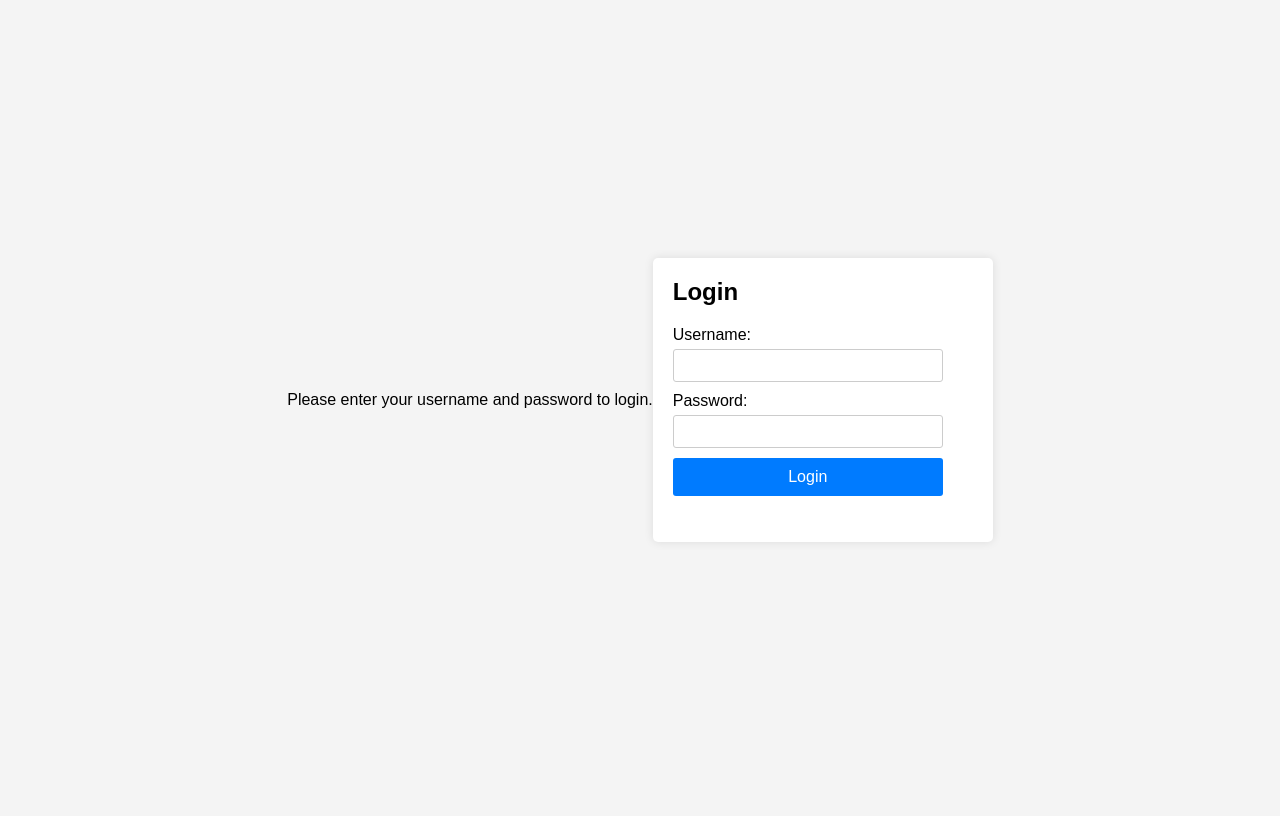
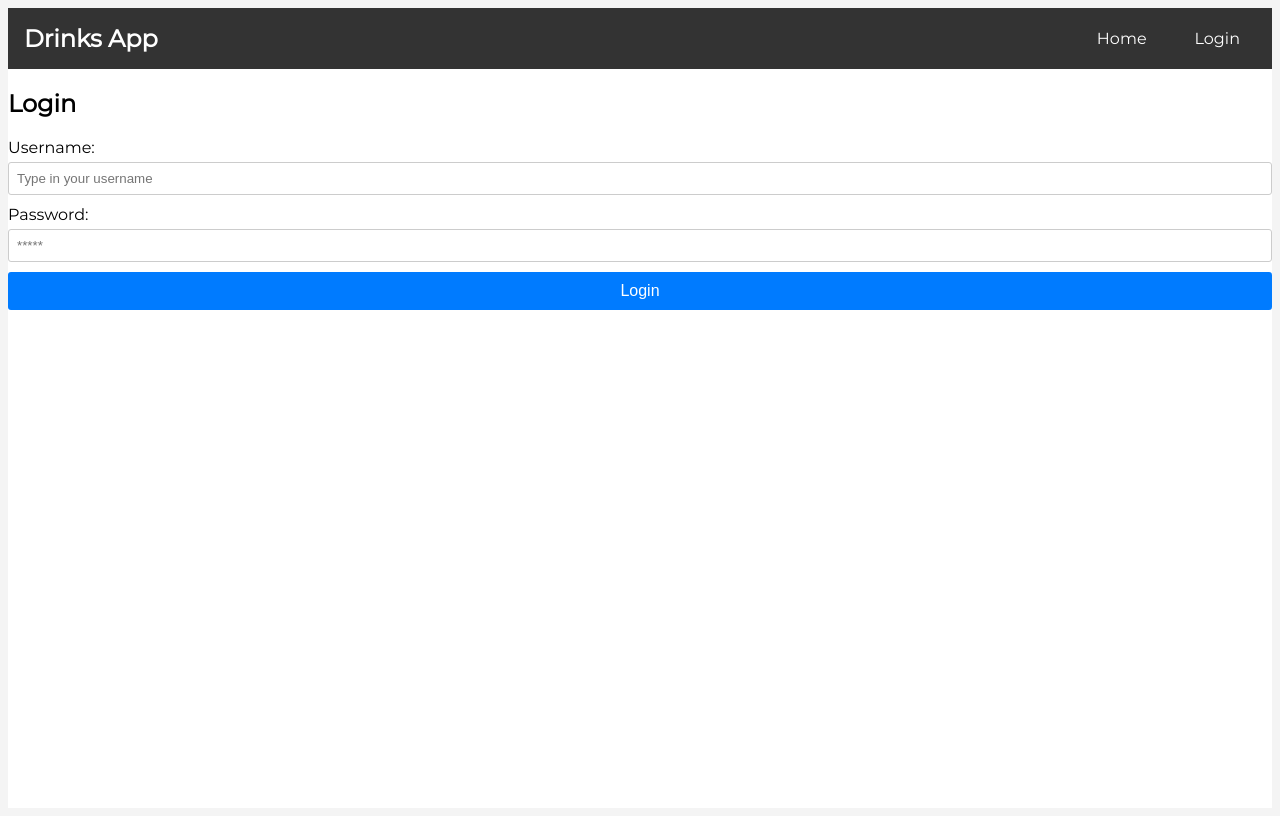
Before and after one commit to dyrel78/COSC_349_ASGN_1, a PHP site: page /voter/login.php in a window 1280 px wide. Before the commit the page ends 496 px from the top, so only its background shows below. Run offline with PHP 8.4, Linux system fonts and the light colour scheme; some web fonts are replaced.

Commit message:
added footer, reararnged page layouts

```diff
--- a/www/voter/css/navbar.css
+++ b/www/voter/css/navbar.css
@@ -1,12 +1,26 @@
 /* Navbar.css */
 
-.navbar {
+.navbar,.footer{
     background-color: #333;
     padding: 1rem;
     display: flex;
     justify-content: space-between;
     align-items: center;
+    /* width: 100%; */
+
   }
+
+.footer {
+
+    bottom: 0;
+    /* width: 100%; */
+  }
+.footer >p {
+  color: #fff;
+  font-size: 1rem;
+  font-weight: bold;
+
+}
 
   .navbar-logo {
     color: #fff;
--- a/www/voter/css/style.css
+++ b/www/voter/css/style.css
@@ -7,22 +7,21 @@ body {
     /* font-family: Arial, sans-serif; */
     font-family: "montserrat";
     background-color: #f4f4f4;
-    margin: 0;
-    padding: 0;
-    display: flex;
-    justify-content: center;
+    /* display: flex; */
+    /* justify-content: center;
     align-items: center;
-    height: 100vh;
+    height: 100vh; */
 }
 
 
 
 .container {
     background-color: #fff;
-    padding: 20px;
-    border-radius: 5px;
-    box-shadow: 0 0 10px rgba(0, 0, 0, 0.1);
-    width: 300px;
+    /* padding: 20px; */
+    /* border-radius: 5px;
+    box-shadow: 0 0 10px #0000001a; */
+    height: 100vh;
+    /* width: 300px; */
 
 }
 .container h2 {
@@ -70,6 +69,57 @@ body {
     color: green;
 }
 
+
+.login-container{
+    align-items: center;
+    align-content: center;
+}
+.login-container h2 {
+    margin: 0 0 20px;
+    margin-top: 20px;
+}
+.login-container label {
+    display: block;
+    margin-bottom: 5px;
+}
+.login-container input
+{
+    width: 100%;
+    padding: 8px;
+    margin-bottom: 10px;
+    border: 1px solid #ccc;
+    border-radius: 3px;
+}
+.login-container select
+{
+    width: 100%;
+    padding: 8px;
+    margin-bottom: 10px;
+    border: 1px solid #ccc;
+    border-radius: 3px;
+}
+.login-container input[type="submit"] {
+    width: 100%;
+    padding: 10px;
+    border: none;
+    border-radius: 3px;
+    background-color: #007bff;
+    color: #fff;
+    font-size: 16px;
+    cursor: pointer;
+}
+.login-container input[type="submit"]:hover {
+    background-color: #0056b3;
+}
+.error-message, .success-message {
+    color: red;
+    font-weight: bold;
+    text-align: center;
+}
+.success-message {
+    color: green;
+}
+
 /*
   .card-header {
     display: flex;
--- a/www/voter/login.php
+++ b/www/voter/login.php
@@ -1,3 +1,24 @@
+<!DOCTYPE HTML PUBLIC "-//IETF//DTD HTML//EN">
+<html>
+
+<head>
+    <title>Webserver test page</title>
+
+    <style>
+        <?php include 'css/style.css'; ?><?php include 'css/navbar.css'; ?>@font-face {
+            font-family: "montserrat";
+            src: url(css/Montserrat-Regular.woff2);
+        }
+
+        body {
+            font-family: 'montserrat', sans-serif;
+        }
+    </style>
+
+</head>
+
+
+
 <?php
 // Start a session to track login status
 session_start();
@@ -37,7 +58,7 @@
     $existing_user = $stmt->fetch(PDO::FETCH_ASSOC);
 
     // Verify the password
-                if ($existing_user ){ #&& password_verify($password, $existing_user['password'])) {
+    if ($existing_user) { #&& password_verify($password, $existing_user['password'])) {
         // Set session variable to track login status
         $_SESSION['logged_in'] = true;
         $_SESSION['username'] = $username;
@@ -45,52 +66,50 @@
         // Redirect to the home page or dashboard
         header('Location: index.php');
         exit;
-
     } else {
         // Display an error message if login failed
         $error_message = 'Invalid username or password';
         echo "<p class='error-message'> Invalid username or password </p>";
     }
-            }else{
-                echo "<p> Please enter your username and password to login. </p>";
+} else {
+    // echo "<p> Please enter your username and password to login. </p>";
 }
 
 
 
 ?>
-<!DOCTYPE html>
-<html>
-<head>
-<style>
-<?php include 'css/style.css'; ?>
-@font-face {
-    font-family: "montserrat";
-    src: url(Montserrat-Regular.woff2);
 
-        }
-    body{
-        font-family: 'montserrat', sans-serif;
-    }
-</style>
-    <title>Login Page</title>
-    <!-- <link rel="stylesheet" href="/css/style.css"> -->
 
-</head>
+
 <body>
     <div class="container">
+        <div class="navbar">
+            <div class="navbar-logo">Drinks App</div>
+            <ul class="navbar-links">
+                <li><a href="index.php">Home</a></li>
+                <li><a href="login.php">Login</a></li>
+            </ul>
+        </div>
+
+        <div class = "login-container">
             <h2>Login</h2>
-        <form action="login.php" method="post">
+            <form class ="login-form" action="login.php" method="post">
                 <label for="username">Username:</label>
-            <input type="text" id="username" name="username" required>
+                <input type="text" id="username" name="username" placeholder="Type in your username" required>
 
                 <label for="password">Password:</label>
-            <input type="password" id="password" name="password" required>
+                <input type="password" id="password" name="password" placeholder="*****" required>
 
                 <input type="submit" value="Login">
             </form>
+
+
+        </div>
+
 
             </div>
 
 
 </body>
+
 </html>
```
Also changed, not shown: www/voter/index.php (+39 -12 lines), www/voter/test-database.php (+18 -1 lines). Lines whose indentation alone changed are shown as unchanged.
